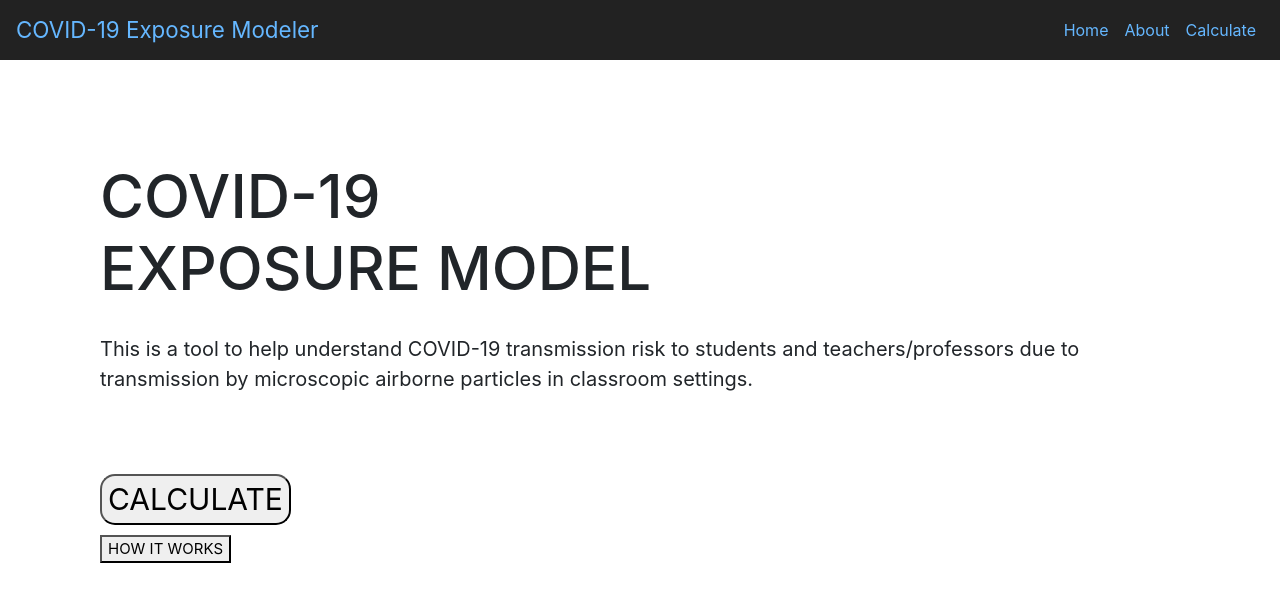
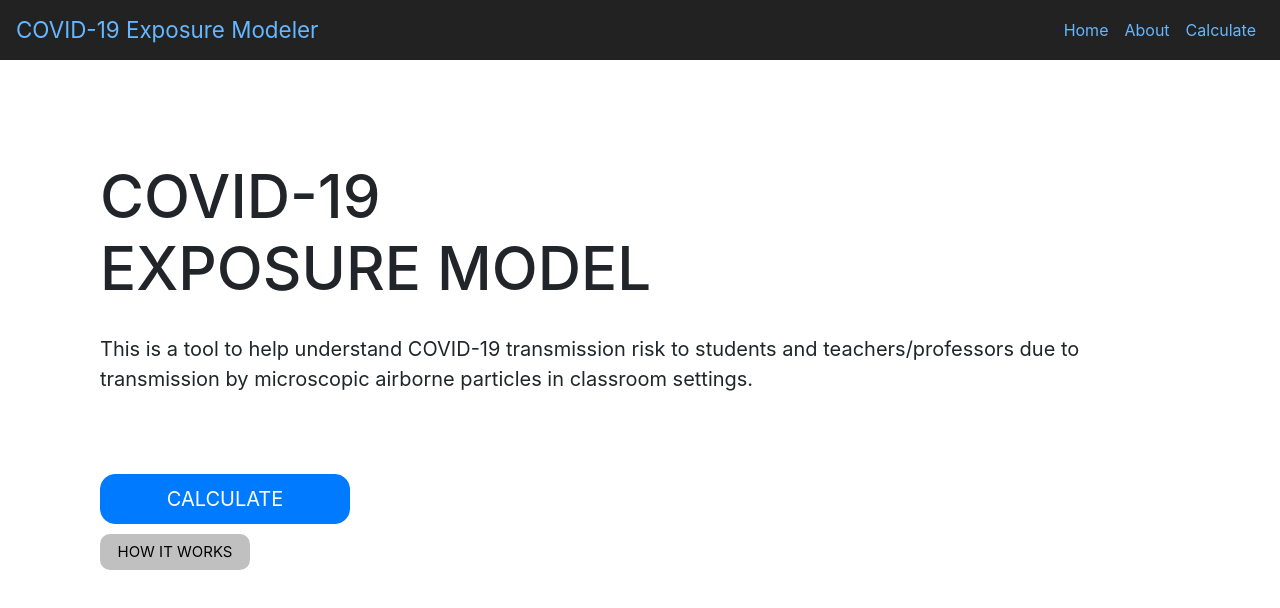
Before and after one commit to ayushgarg-ag/COVID-Risk-Web-App, a React (Create React App) app in the folder covid-frontend/: page / in a window 1280 px wide. Shown: the top 608 px of the page. Built offline with nearby package versions, Linux system fonts and the light colour scheme.

Commit message:
updated home

```diff
--- a/covid-frontend/src/components/Home.css
+++ b/covid-frontend/src/components/Home.css
@@ -12,13 +12,18 @@
     margin: 30px 0px;
 }
 
-.calculate-button{
+.btn.btn-primary{
+    width: 200px;
     font-size: 30px;
     margin-top: 50px;
-    border-radius: 15px;
+    border-radius: 0px;
 }
 
-.works-button{
+.btn.btn-basic{
+    width: 150px;
     font-size: 15px;
     margin-top: 10px;
+    border-radius: 10px;
+    color: black;
+    background-color: silver;
 }
--- a/covid-frontend/src/components/Home.js
+++ b/covid-frontend/src/components/Home.js
@@ -13,10 +13,10 @@
             {/*
             @Donghan I made your buttons links, also for styling for vars w/ 2 words I changed it to word1-word2 instead of _ */}
             <a href="/calculate-home">
-                <button className="calculate-button">CALCULATE</button><br/>
+                <button className="btn btn-primary">CALCULATE</button><br/>
             </a>
             <a href="/about">
-                <button className="works-button">HOW IT WORKS</button>
+                <button className="btn btn-basic">HOW IT WORKS</button>
             </a>
         </nav>
     )
```
